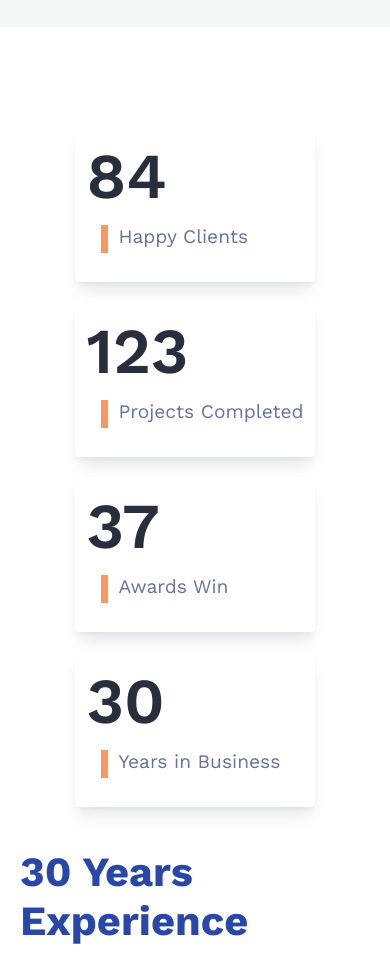
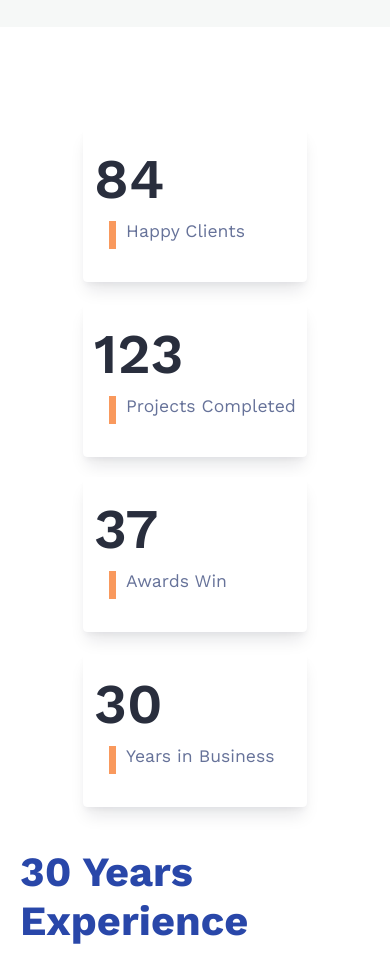
Before and after one commit to vitalii-f/TheBox, a plain HTML site: page index.html in a window 390 px wide. Shown: the part 3280-4257 px from the top of the page. Drawn offline with nearby package versions, Linux system fonts and the light colour scheme.

Commit message:
fonts fix

```diff
--- a/style.css
+++ b/style.css
@@ -572,11 +572,13 @@ section {
         flex-direction: column;
         gap: 40px 0;
     }
-    .stats__cards {
-
-    }
     .stats__card img {
         display: none;
+    }
+
+    .stats__card p {
+        font-size: 1.3rem;
+        line-height: normal;
     }
 }
 
@@ -595,12 +597,12 @@ section {
     }
 
     .stats__card h2 {
-        font-size: 4rem;
+        font-size: 3.5rem;
         line-height: normal;
     }
 
     .stats__card p {
-        font-size: 1.2rem;
+        font-size: 1.1rem;
         line-height: normal;
     }
 }
```
